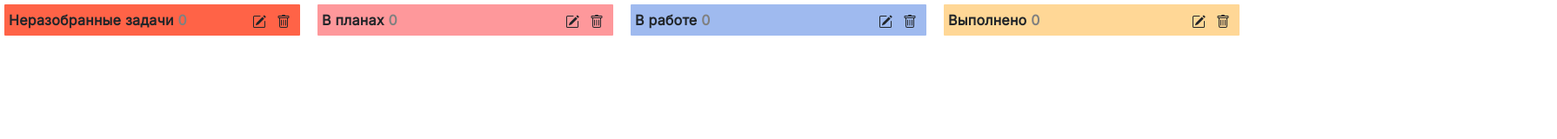
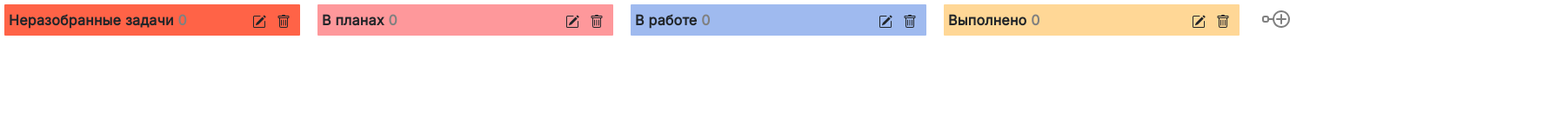
Before and after one commit to adonocolor/Task-Manager, a React app: page / in a window 1280 px wide. Shown: the top 160 px of the page at 87% size, 1790 px wide, since content can reach past the window. Built offline with nearby package versions, Linux system fonts and the light colour scheme.

Commit message:
style: bem methodology implementation concerning task and category elements, addCategory button

```diff
--- a/src/components/Board.js
+++ b/src/components/Board.js
@@ -4,6 +4,7 @@ import '../styles/main.scss'
 import {useDispatch, useSelector} from "react-redux";
 import {DragDropContext, Draggable, Droppable} from "react-beautiful-dnd";
 import {dragCategory, dragTask} from "../data/redux/features/categorySlice";
+import {AddCategoryIcon} from "./Icons";
 
 export const Board = () => {
     const categories = useSelector(store => store.categorySlice.allCategories)
@@ -30,6 +31,7 @@ export const Board = () => {
                                 {
                                     categories.map((status, index) => {
                                         return (
+                                            <>
                                                 <Draggable draggableId={status.id} index={index} key={status.id} type='categories'>
                                                     {
                                                         (provided, snapshot) => {
@@ -44,10 +46,18 @@ export const Board = () => {
                                                         }
                                                     }
                                                 </Draggable>
+                                            </>
                                         )
                                     })
                                 }
                                 {provided.placeholder}
+                                <div className="category">
+                                    <div className="header">
+                                        <button className='addButton addButton--category'>
+                                            <AddCategoryIcon />
+                                        </button>
+                                    </div>
+                                </div>
                             </div>
                         )
                     }
--- a/src/components/Forms/Category/UpdateCategoryForm.js
+++ b/src/components/Forms/Category/UpdateCategoryForm.js
@@ -36,12 +36,6 @@ export const UpdateCategoryForm = ({open, onClose, title, color, id, drag}) => {
                 return;
             }
 
-
-            if (formData.color[0] !== '#' && formData.color !== undefined) {
-                let hex = '#'
-                formData.color = hex.concat(formData.color)
-            }
-
             formData['id'] = id;
 
             dispatch(updateCategory(formData))
--- a/src/components/Icons.js
+++ b/src/components/Icons.js
@@ -34,6 +34,18 @@ export const FileIcon = () => {
     )
 }
 
+export const MoonIcon = () => {
+    return (
+        <svg xmlns="http://www.w3.org/2000/svg" width="16" height="16" fill="currentColor" className="bi bi-moon-stars"
+             viewBox="0 0 16 16">
+            <path
+                d="M6 .278a.768.768 0 0 1 .08.858 7.208 7.208 0 0 0-.878 3.46c0 4.021 3.278 7.277 7.318 7.277.527 0 1.04-.055 1.533-.16a.787.787 0 0 1 .81.316.733.733 0 0 1-.031.893A8.349 8.349 0 0 1 8.344 16C3.734 16 0 12.286 0 7.71 0 4.266 2.114 1.312 5.124.06A.752.752 0 0 1 6 .278zM4.858 1.311A7.269 7.269 0 0 0 1.025 7.71c0 4.02 3.279 7.276 7.319 7.276a7.316 7.316 0 0 0 5.205-2.162c-.337.042-.68.063-1.029.063-4.61 0-8.343-3.714-8.343-8.29 0-1.167.242-2.278.681-3.286z"/>
+            <path
+                d="M10.794 3.148a.217.217 0 0 1 .412 0l.387 1.162c.173.518.579.924 1.097 1.097l1.162.387a.217.217 0 0 1 0 .412l-1.162.387a1.734 1.734 0 0 0-1.097 1.097l-.387 1.162a.217.217 0 0 1-.412 0l-.387-1.162A1.734 1.734 0 0 0 9.31 6.593l-1.162-.387a.217.217 0 0 1 0-.412l1.162-.387a1.734 1.734 0 0 0 1.097-1.097l.387-1.162zM13.863.099a.145.145 0 0 1 .274 0l.258.774c.115.346.386.617.732.732l.774.258a.145.145 0 0 1 0 .274l-.774.258a1.156 1.156 0 0 0-.732.732l-.258.774a.145.145 0 0 1-.274 0l-.258-.774a1.156 1.156 0 0 0-.732-.732l-.774-.258a.145.145 0 0 1 0-.274l.774-.258c.346-.115.617-.386.732-.732L13.863.1z"/>
+        </svg>
+        )
+}
+
 export const PencilIcon = () => {
     return(
         <svg xmlns="http://www.w3.org/2000/svg" width="16" height="16" fill="currentColor" className="bi bi-pencil-square"
@@ -68,12 +80,12 @@ export const CrossIcon = () => {
     )
 }
 
-export const List = () => {
+export const AddCategoryIcon = () => {
     return(
-        <svg xmlns="http://www.w3.org/2000/svg" width="16" height="16" fill="currentColor" className="bi bi-list"
+        <svg xmlns="http://www.w3.org/2000/svg" width="16" height="16" fill="currentColor" className="bi bi-node-plus"
              viewBox="0 0 16 16">
             <path fill-rule="evenodd"
-                  d="M2.5 12a.5.5 0 0 1 .5-.5h10a.5.5 0 0 1 0 1H3a.5.5 0 0 1-.5-.5zm0-4a.5.5 0 0 1 .5-.5h10a.5.5 0 0 1 0 1H3a.5.5 0 0 1-.5-.5zm0-4a.5.5 0 0 1 .5-.5h10a.5.5 0 0 1 0 1H3a.5.5 0 0 1-.5-.5z"/>
+                  d="M11 4a4 4 0 1 0 0 8 4 4 0 0 0 0-8zM6.025 7.5a5 5 0 1 1 0 1H4A1.5 1.5 0 0 1 2.5 10h-1A1.5 1.5 0 0 1 0 8.5v-1A1.5 1.5 0 0 1 1.5 6h1A1.5 1.5 0 0 1 4 7.5h2.025zM11 5a.5.5 0 0 1 .5.5v2h2a.5.5 0 0 1 0 1h-2v2a.5.5 0 0 1-1 0v-2h-2a.5.5 0 0 1 0-1h2v-2A.5.5 0 0 1 11 5zM1.5 7a.5.5 0 0 0-.5.5v1a.5.5 0 0 0 .5.5h1a.5.5 0 0 0 .5-.5v-1a.5.5 0 0 0-.5-.5h-1z"/>
         </svg>
     )
 }
--- a/src/components/Modals/AddTaskModal.js
+++ b/src/components/Modals/AddTaskModal.js
@@ -7,7 +7,7 @@ export const AddTaskModal = () => {
     const [openModal, setModal] = useState(false)
     return createPortal(
         <div className='addButtonCtr'>
-            <button className='addButton' onClick={() => setModal(true)}>
+            <button className='addButton addButton--task' onClick={() => setModal(true)}>
                 <AddIcon />
             </button>
             <AddTaskForm open={openModal} onClose={() => {
--- a/src/styles/addTask.scss
+++ b/src/styles/addTask.scss
@@ -4,8 +4,6 @@
   position: relative;
   z-index: 3;
 }
-
-
 
 .addTask {
   background: white;
--- a/src/styles/category.scss
+++ b/src/styles/category.scss
@@ -16,7 +16,7 @@
     box-shadow: none;
     display: flex;
     justify-content: space-between;
-    align-items: center;
+    align-items: baseline;
 
     .title {
       font-size: 1rem;
--- a/src/styles/main.scss
+++ b/src/styles/main.scss
@@ -12,7 +12,7 @@ body {
   display: flex;
   justify-content: flex-start;
   gap: 10px;
-  align-items: stretch;
+  align-items: flex-start;
 }
 
 button {
@@ -31,6 +31,14 @@ button {
 }
 
 .addButton {
+
+  &--category {
+    background: none;
+    max-width: 64px;
+    max-height: 64px;
+  }
+
+  &--task {
     position: absolute;
     bottom: 2vh;
     right: 2vh;
@@ -40,6 +48,10 @@ button {
     max-width: 64px;
     max-height: 64px;
     transition: box-shadow .2s ease-in-out;
+    &:hover {
+      box-shadow: $shadow;
+    }
+  }
 
   svg {
     background: none;
@@ -49,10 +61,6 @@ button {
     height: 32px;
   }
 
-  &:hover {
-    box-shadow: $shadow;
-  }
-
   svg:hover {
     transform: scale(1.1);
   }
```
Lines whose indentation alone changed are shown as unchanged.
